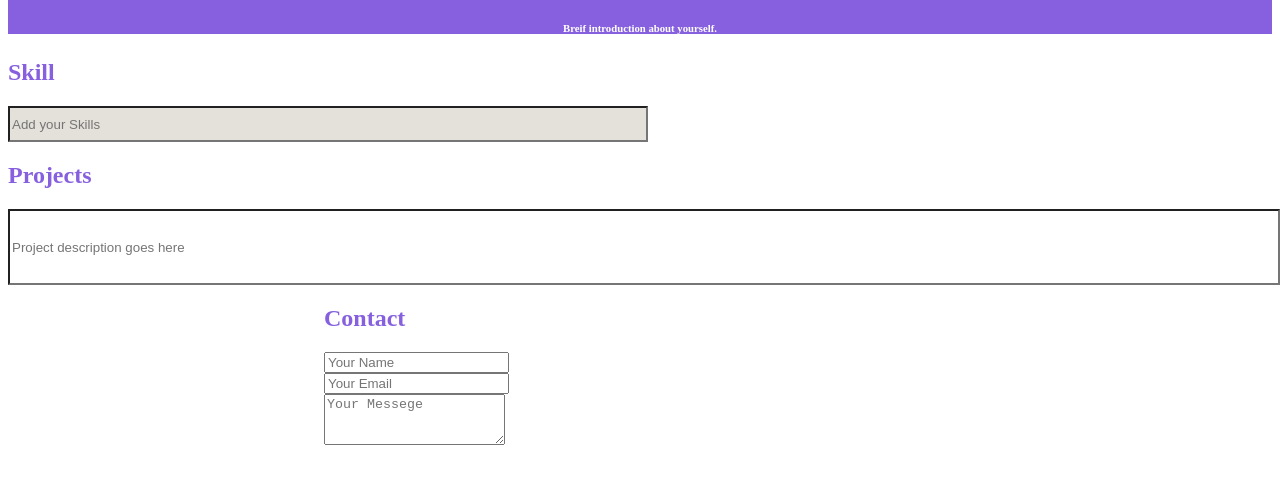
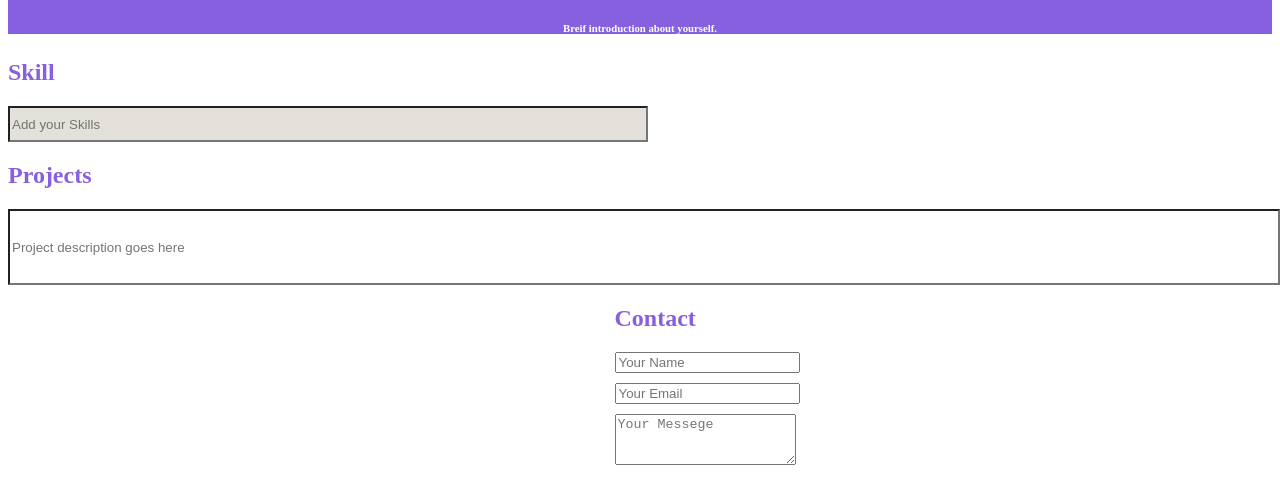
Before and after one commit to Yogesh-Tawde/myfirstgithubcommit, a plain HTML site: page index.html in a window 1280 px wide. Shown: the part 61-564 px from the top of the page. Drawn offline with Linux system fonts and the light colour scheme.

Commit message:
Your commit message

```diff
--- a/index.html
+++ b/index.html
@@ -5,6 +5,12 @@
     <meta name="viewport" content="width=device-width, initial-scale=1.0">
     <title>Document</title>
     <style>
+        .mb-3{
+            margin-bottom: 10px;
+        }
+        div{
+            align-items: center;
+        }
         .nav{
             background-color: rgb(134, 96, 222);
             text-align: center;
@@ -32,7 +38,7 @@
         justify-content: center;
         }
         .form {
-       width:50%;
+       width: 51px;%;
        align-items: center;
      }
      h2{
```
